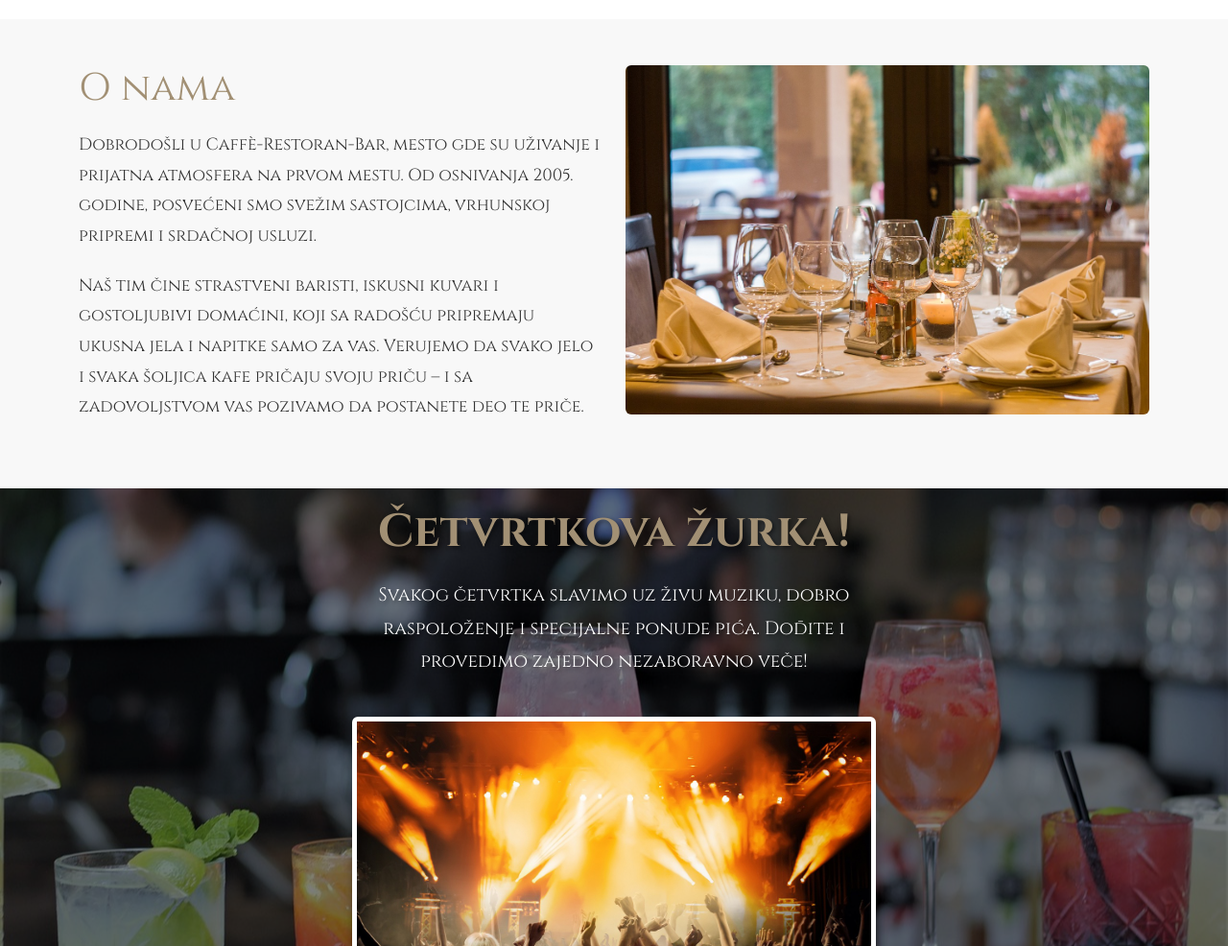
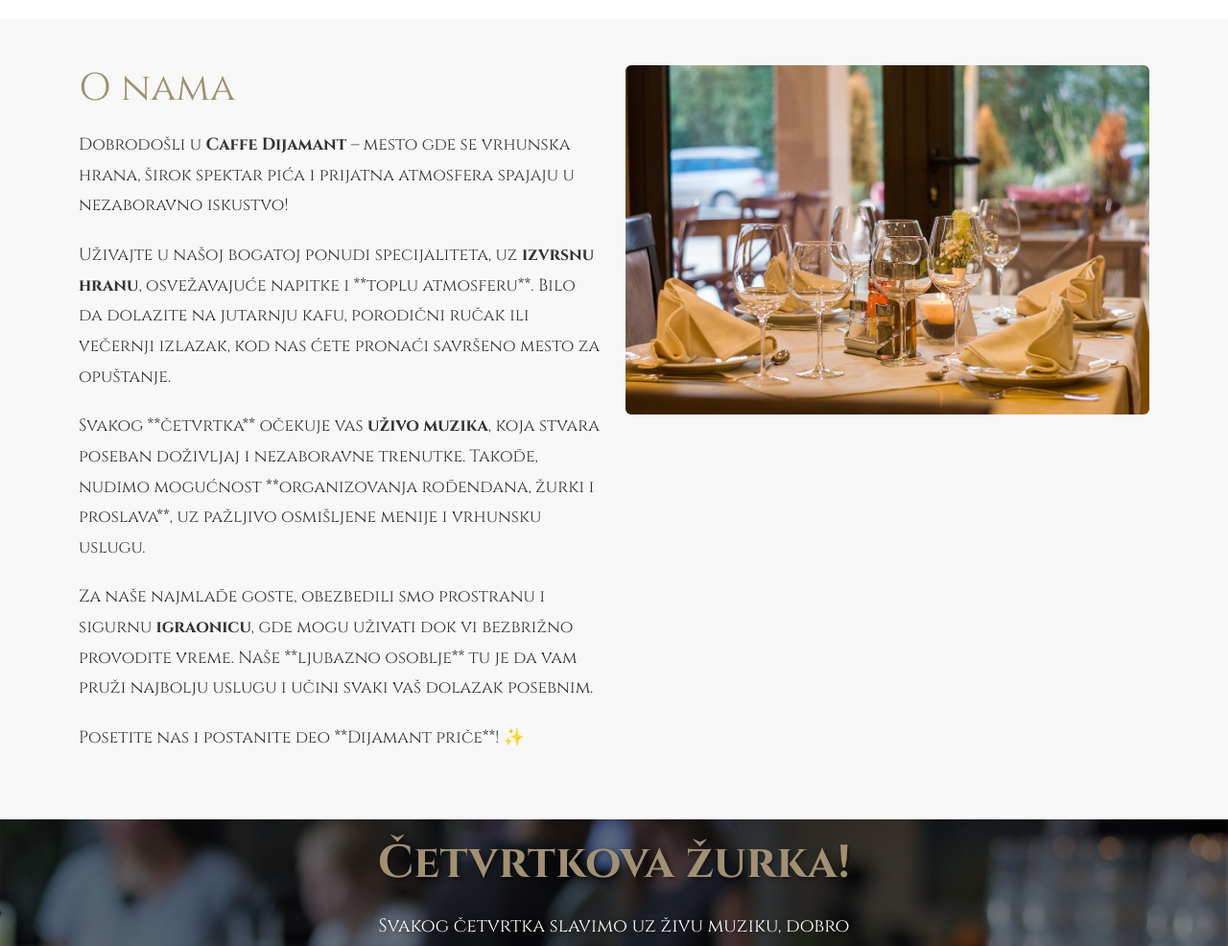
Before and after one commit to milosdimi/dijamant, a plain HTML site: page index.html in a window 1280 px wide. Shown: the part 1800-2786 px from the top of the page at 96% size. Drawn offline with nearby package versions, Linux system fonts and the light colour scheme.

Commit message:
about eddit

```diff
--- a/index.html
+++ b/index.html
@@ -321,16 +321,34 @@
           <div class="col-lg-6">
             <h2>O nama</h2>
             <p>
-              Dobrodošli u Caffè-Restoran-Bar, mesto gde su uživanje i prijatna
-              atmosfera na prvom mestu. Od osnivanja 2005. godine, posvećeni smo
-              svežim sastojcima, vrhunskoj pripremi i srdačnoj usluzi.
+              Dobrodošli u <strong>Caffe Dijamant</strong> – mesto gde se
+              vrhunska hrana, širok spektar pića i prijatna atmosfera spajaju u
+              nezaboravno iskustvo!
             </p>
+
             <p>
-              Naš tim čine strastveni baristi, iskusni kuvari i gostoljubivi
-              domaćini, koji sa radošću pripremaju ukusna jela i napitke samo za
-              vas. Verujemo da svako jelo i svaka šoljica kafe pričaju svoju
-              priču – i sa zadovoljstvom vas pozivamo da postanete deo te priče.
+              Uživajte u našoj bogatoj ponudi specijaliteta, uz
+              <strong>izvrsnu hranu</strong>, osvežavajuće napitke i **toplu
+              atmosferu**. Bilo da dolazite na jutarnju kafu, porodični ručak
+              ili večernji izlazak, kod nas ćete pronaći savršeno mesto za
+              opuštanje.
             </p>
+
+            <p>
+              Svakog **četvrtka** očekuje vas <strong>uživo muzika</strong>,
+              koja stvara poseban doživljaj i nezaboravne trenutke. Takođe,
+              nudimo mogućnost **organizovanja rođendana, žurki i proslava**, uz
+              pažljivo osmišljene menije i vrhunsku uslugu.
+            </p>
+
+            <p>
+              Za naše najmlađe goste, obezbedili smo prostranu i sigurnu
+              <strong>igraonicu</strong>, gde mogu uživati dok vi bezbrižno
+              provodite vreme. Naše **ljubazno osoblje** tu je da vam pruži
+              najbolju uslugu i učini svaki vaš dolazak posebnim.
+            </p>
+
+            <p>Posetite nas i postanite deo **Dijamant priče**! ✨</p>
           </div>
           <div class="col-lg-6">
             <img
```
